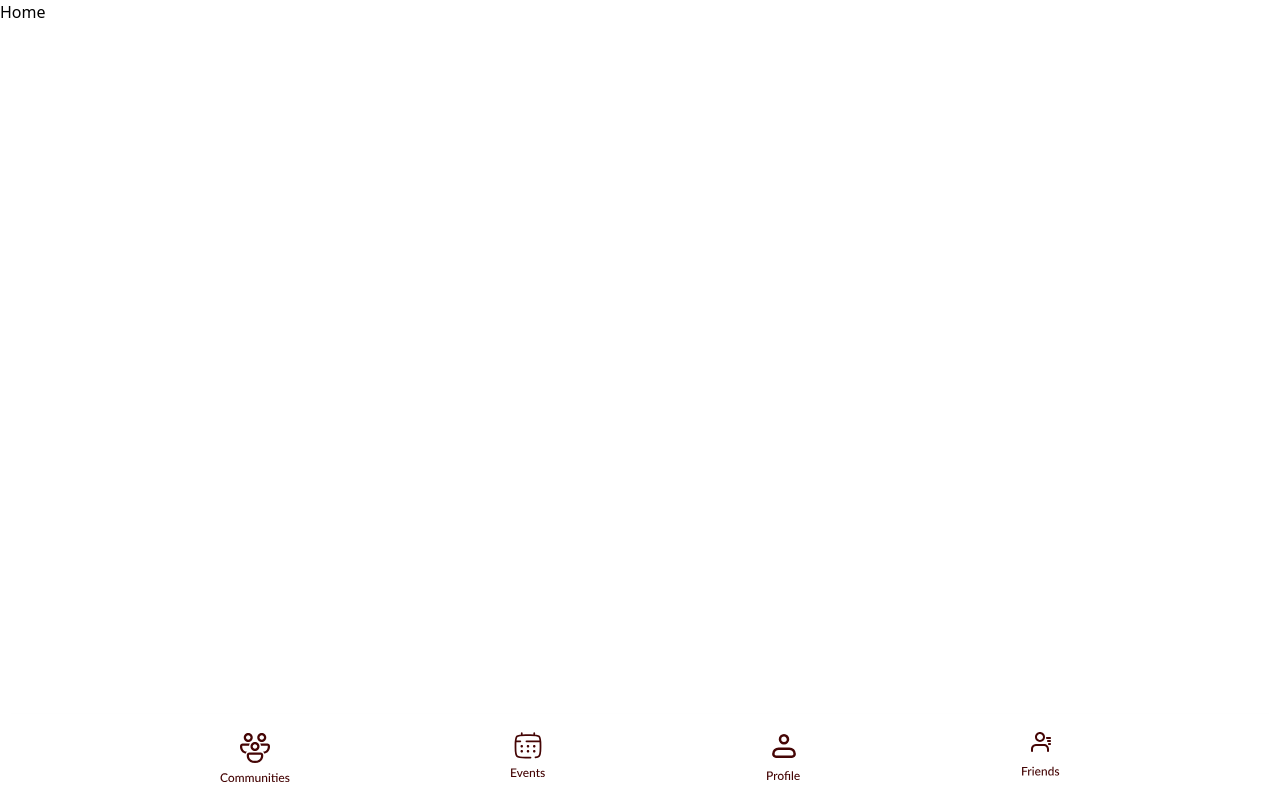
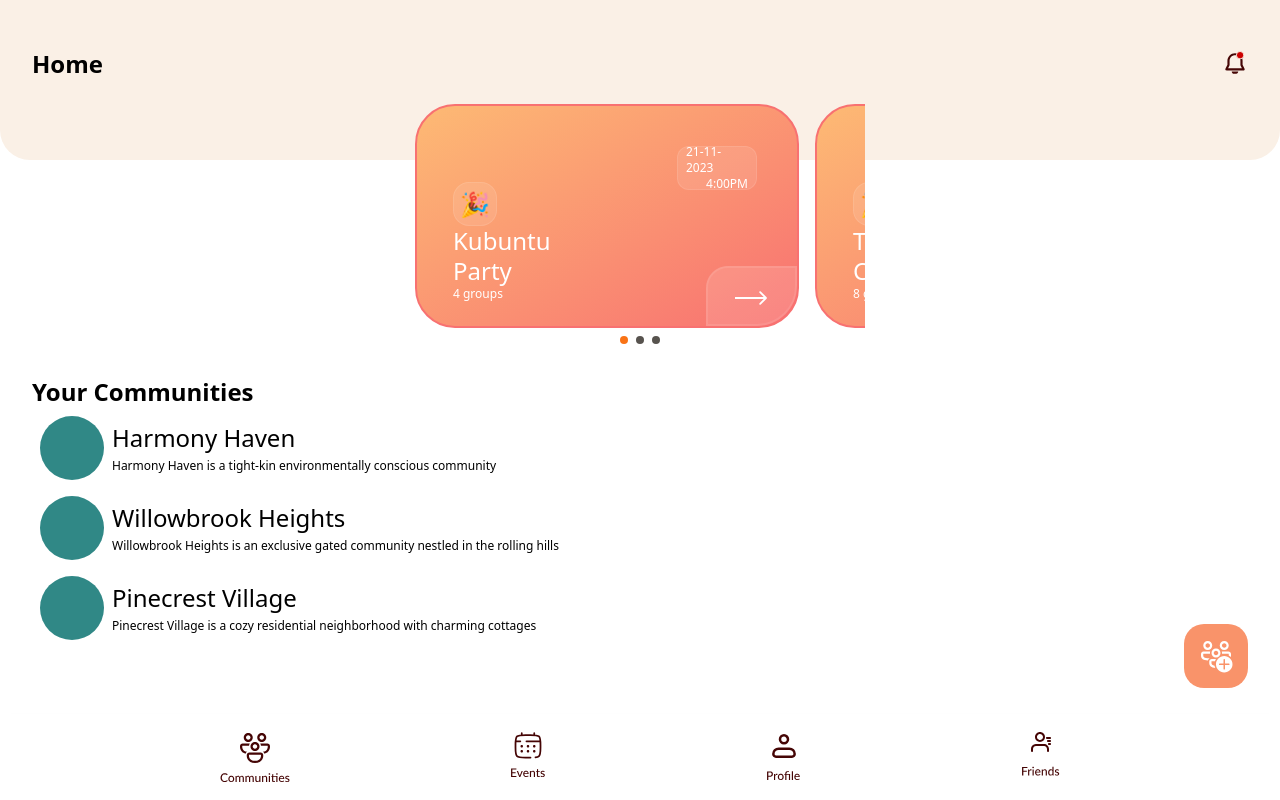
Before and after one commit to assudani66/Palikin, a React (Vite) app: page / in a window 1280 px wide. Built offline with nearby package versions, Linux system fonts and the light colour scheme.

Commit message:
fix: community

```diff
--- a/src/App.jsx
+++ b/src/App.jsx
@@ -11,9 +11,9 @@ export default function App()
   const [showNavBar,setShowNavBar] = useState(true);
 
   return (
-    <div className="h-screen">
+    <div className="h-screen box-border overflow-x-hidden overflow-y-hidden">
     <Routes>
-      <Route path="/" element={<Home />} />
+      <Route path="/" element={<Communities />} />
       <Route path="/profile" element={<Profile />} />
       <Route path="/friends" element={<FriendsList />} />
       <Route path="/friends/chat/:name" element={<FriendChat setShowNavBar={setShowNavBar}/>} />
--- a/src/pages/communities/Communities.jsx
+++ b/src/pages/communities/Communities.jsx
@@ -20,7 +20,7 @@ export const Communities = () => {
   return (
     <>
     <Header heading="Home" padding={"pb-20"}/>
-    <div className='mt -mt-14 '>
+    <div className='mt -mt-14 md:flex md:flex-col md:justify-center'>
       <Carousel />
     <h1 className='text text-2xl font-bold mt-8 ml-8'>Your Communities</h1>
     {communities?.map(community=>(
--- a/src/pages/communities/CommunityCard.jsx
+++ b/src/pages/communities/CommunityCard.jsx
@@ -7,11 +7,11 @@ export const CommunityCard = ({community}) => {
     const navigate = useNavigate();
 
   return (
-    <div className='flex justify-center max-w-[70%] items-center m-2 gap-2 ml-10' onClick={()=>navigate(`/community/chat/${community?.name}`)}>
+    <div className='flex justify-center  max-w-[70%] items-center m-2 gap-2 ml-10' onClick={()=>navigate(`/community/chat/${community?.name}`)}>
         <span className='bg-[#308886] rounded-full w-16 h-16 flex-shrink-0'>
 
         </span>
-        <main className='flex flex-col gap-1'>
+        <main className='flex flex-col gap-1 md:w-full'>
             <h1 className='text-2xl'>{community?.name}</h1>
             <p className='text-xs whitespace-break-spaces'>{community?.description}</p>
         </main>
--- a/src/pages/events/EventCard.jsx
+++ b/src/pages/events/EventCard.jsx
@@ -7,7 +7,7 @@ export const EventCard = ({event}) => {
   const navigate = useNavigate();
 
   return (
-    <li className='flex gap-4 h-fit ml-8 mb-5' onClick={()=>navigate("/events/details")}>
+    <li className='flex gap-4 h-fit ml-8 mb-5' onClick={()=>navigate("/events/details",{state:{eventName:event.name, groups:"4 groups", date:event.date, time:event.time}})}>
         <span className='flex justify-center items-center text-3xl rounded-[22px] bg-primary w-16 h-16'
         style={{
             backgroundImage: 'radial-gradient(50% 50% at 50% 50%, #FFC8B2 0%, #F68559 100%)'
```
Also changed, not shown: src/components/header/Header.jsx (line endings or trailing spaces).
